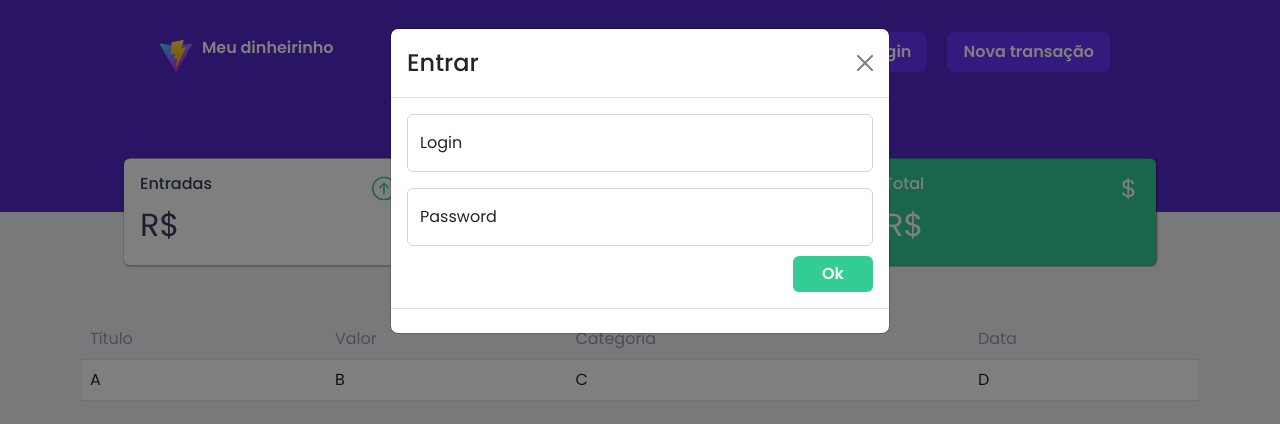
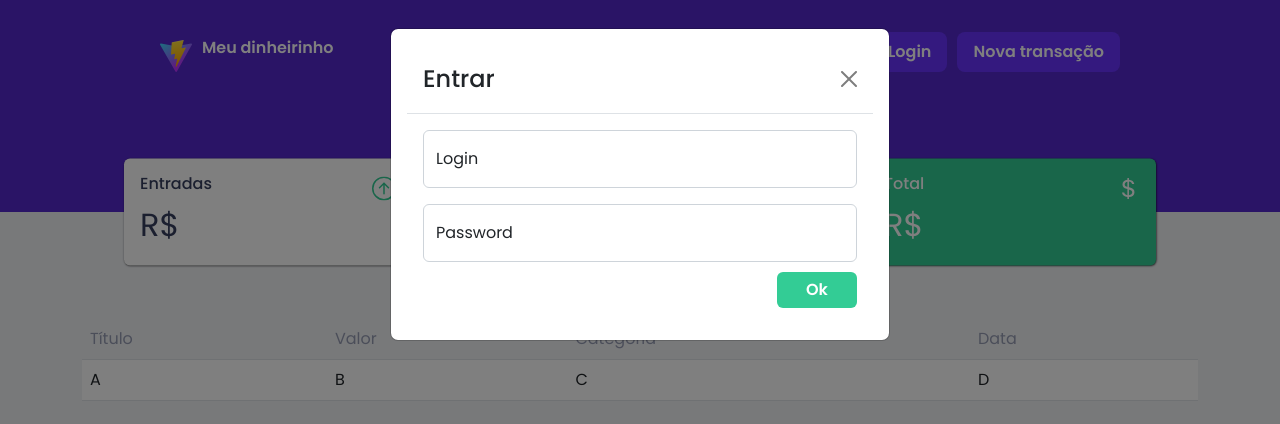
Before and after one commit to diegodsm314/meudinheirinho, a React (Vite) app: page / in a window 1280 px wide. Both pictures are taken after a click on the button "Login". Shown: the top 424 px of the page. Built offline with nearby package versions, Linux system fonts and the light colour scheme; no server answers.

Commit message:
update modal login + new transaction

```diff
--- a/src/components/Expense/Modal.css
+++ b/src/components/Expense/Modal.css
@@ -1,7 +1,15 @@
-.btn-login {
-    color: var(--white);
-    font-size: 16px;
-    font-weight: 600;
+.formulary {
+    padding: 1rem;
+}
+
+.outline-border {
+    color: var(--title);
+    font-size: 14px;
+    font-weight: 400;
+    border: 1.5px solid #d3d3d3;
+    padding: 16px 12px;
+    margin-bottom: 16px;
+    width: 50%;
 }
 
  .btn-login{
--- a/src/components/Expense/Modal.jsx
+++ b/src/components/Expense/Modal.jsx
@@ -3,6 +3,7 @@ import { Form, Button } from "react-bootstrap";
 import FloatingLabel from 'react-bootstrap/FloatingLabel';
 import './Modal.css';
 import Modal from 'react-bootstrap/Modal';
+import { ArrowUpCircle, ArrowDownCircle } from 'react-bootstrap-icons';
 
 
 export function ModalUnique() {
@@ -37,8 +38,8 @@ export function ModalUnique() {
             <Button size="lg" className='btn-transaction' onClick={handleShow}>
                     Nova transação
             </Button>
+                <Modal show={show} onHide={handleClose}>
             <div className="formulary">
-                <Modal show={show} onHide={handleClose}>
                     <Modal.Header closeButton>
                         <Modal.Title>Cadastrar Transação</Modal.Title>
                     </Modal.Header>
@@ -58,12 +59,11 @@ export function ModalUnique() {
                             >
                                 <Form.Control type="text" placeholder="Preço" onChange={(evento) => setPrice(evento.target.value)} />
                             </FloatingLabel>
-                            <div className="div-btn-entrada">
-                                <Button className="" onClick={() => {setStatus(true)}}>Entrada</Button>
+                            <div className="flex-btn">
+                                <Button className="outline-border" variant="outline" onClick={() => {setStatus(true)}}> <ArrowUpCircle className='icon-card arrow-up'/> Entrada</Button>
+                                <Button className="outline-border" variant="outline"  onClick={() => {setStatus(false)}}> <ArrowDownCircle className='icon-card arrow-down'/> Saída</Button>
                             </div>
-                            <div className="div-btn-saida">
-                                <Button className="" onClick={() => {setStatus(false)}}>Saída</Button>
-                            </div>
+
                             <FloatingLabel
                                 controlId="floatingInput"
                                 label="Categoria"
@@ -72,15 +72,13 @@ export function ModalUnique() {
                                 <Form.Control type="text" placeholder="Categoria" onChange={(evento) => setCategory(evento.target.value)} />
                             </FloatingLabel>
 
-                            <div className="div-btn-ok">
-                                <Button className="button-cadastrar" onClick={() => {}}>Cadastrar</Button>
+                            <div className="div-btn-update">
+                                <Button className="button-update" onClick={() => {}}>Cadastrar</Button>
                             </div>
                         </Form>
                     </Modal.Body>
-                    <Modal.Footer>
-                    </Modal.Footer>
+            </div>
                 </Modal>
-            </div>
         </>
     )
 }
--- a/src/components/Login/Login.css
+++ b/src/components/Login/Login.css
@@ -1,3 +1,7 @@
+.formulary {
+    padding: 1rem;
+}
+
 .btn-login {
     color: var(--white);
     font-size: 16px;
@@ -18,13 +22,13 @@
  }
 
 
-.div-btn-ok {
+.div-btn-update {
     display: flex;
     justify-content: flex-end;
     margin-top: 10px;
 }
 
-.button-ok {
+.button-update {
     border: none;
     background-color: var(--positive);
     min-width: 5rem;
@@ -33,10 +37,10 @@
     font-weight: 600;
 }
 
-.button-ok:hover {
+.button-update:hover {
     background-color: #5bd6a9;
 }
 
-.button-ok:active {
+.button-update:active {
     background-color: #87ddbd;
 }
--- a/src/components/Login/Login.jsx
+++ b/src/components/Login/Login.jsx
@@ -26,8 +26,8 @@ export function Login() {
             <Button className="btn-login" size="lg" onClick={handleShow}>
                 Login
             </Button>
-            <div className="formulary">
-                <Modal show={show} onHide={handleClose}>
+            <Modal show={show} onHide={handleClose}>
+                <div className="formulary">
                     <Modal.Header closeButton>
                         <Modal.Title>Entrar</Modal.Title>
                     </Modal.Header>
@@ -48,10 +48,8 @@ export function Login() {
                             </div>
                         </Form>
                     </Modal.Body>
-                    <Modal.Footer>
-                    </Modal.Footer>
-                </Modal>
-            </div>
+                </div>
+            </Modal>
         </>
     )
 }
```
